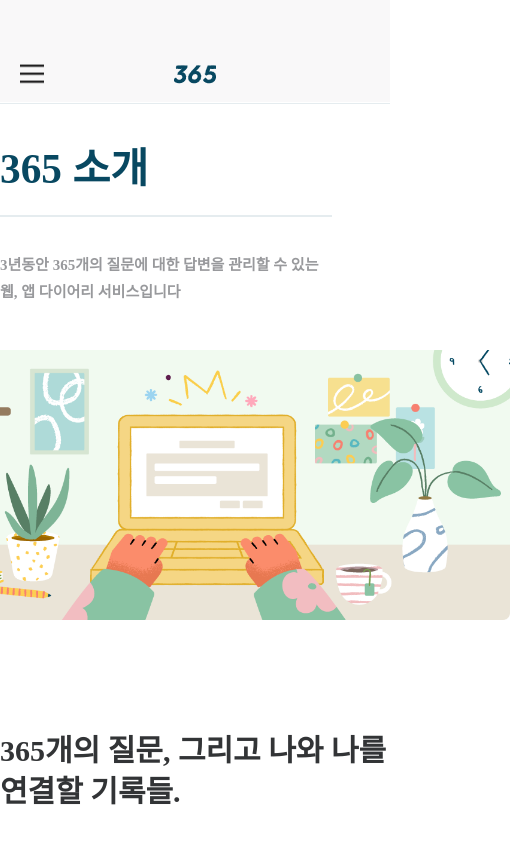
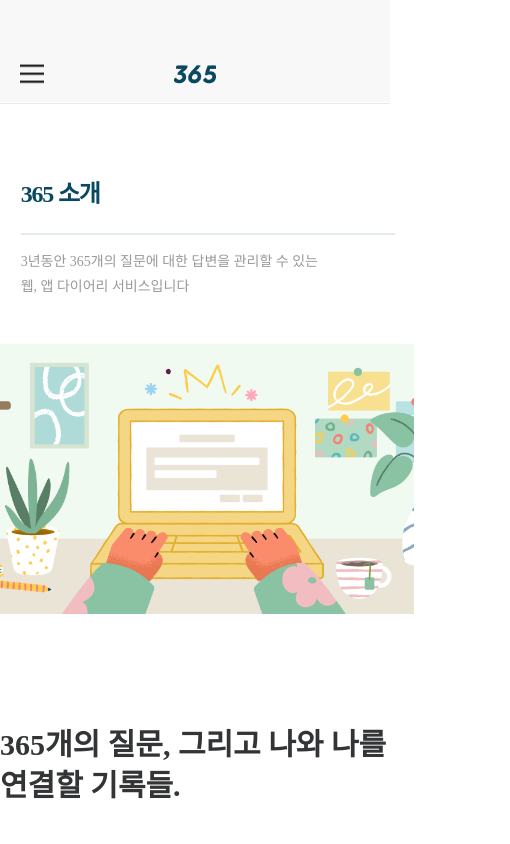
Before and after one commit to quack777/365Diary, a React (Create React App) app: page /introduce in a window 390 px wide. Shown: the top 844 px of the page, 510 px wide, since content can reach past the window. Built offline with nearby package versions, Linux system fonts and the light colour scheme; no server answers; a web font is replaced by a local one.

Commit message:
Add: 소개 페이지 top 모바일 추가

```diff
--- a/src/components/Home/Introduce.js
+++ b/src/components/Home/Introduce.js
@@ -84,7 +84,7 @@ const Introduce = ({ isMobile }) => {
 
   return (
     <div className="Introduce">
-      <section className="top">
+      <section className={isMobile ? "top topMobile" : "top"}>
         <p>365 소개</p>
         <hr style={{ display: !isMobile && "none" }}></hr>
         <p>
--- a/src/styles/Introduce.css
+++ b/src/styles/Introduce.css
@@ -11,13 +11,20 @@
   flex-direction: column;
   justify-content: center;
   align-items: center;
+  overflow-x: hidden;
 }
 
 .Introduce > .top {
+  width: 90%;
+  margin: 0 auto;
   display: flex;
   flex-direction: column;
   justify-content: center;
   align-self: flex-start;
+}
+
+.Introduce > .topMobile {
+  margin-top: 50px;
 }
 
 .Introduce > .top > p:nth-child(1) {
@@ -34,6 +41,14 @@
   margin-bottom: 0px;
 }
 
+.Introduce > .topMobile > p:nth-child(1){
+  font-size: 24px;
+  line-height: 155%;
+  /* or 37px */
+
+  letter-spacing: -0.05em;
+}
+
 .Introduce > .top > p:nth-child(3) {
   font-family: Spoqa Han Sans Neo;
   font-style: normal;
@@ -46,6 +61,14 @@
 
   color: #98999c;
   max-width: 330px;
+}
+
+.Introduce > .topMobile > p:nth-child(3){
+  font-weight: 500;
+  font-size: 14px;
+  line-height: 176%;
+  margin-top: -5px;
+  max-width: 311px;
 }
 
 .Introduce hr {
```
